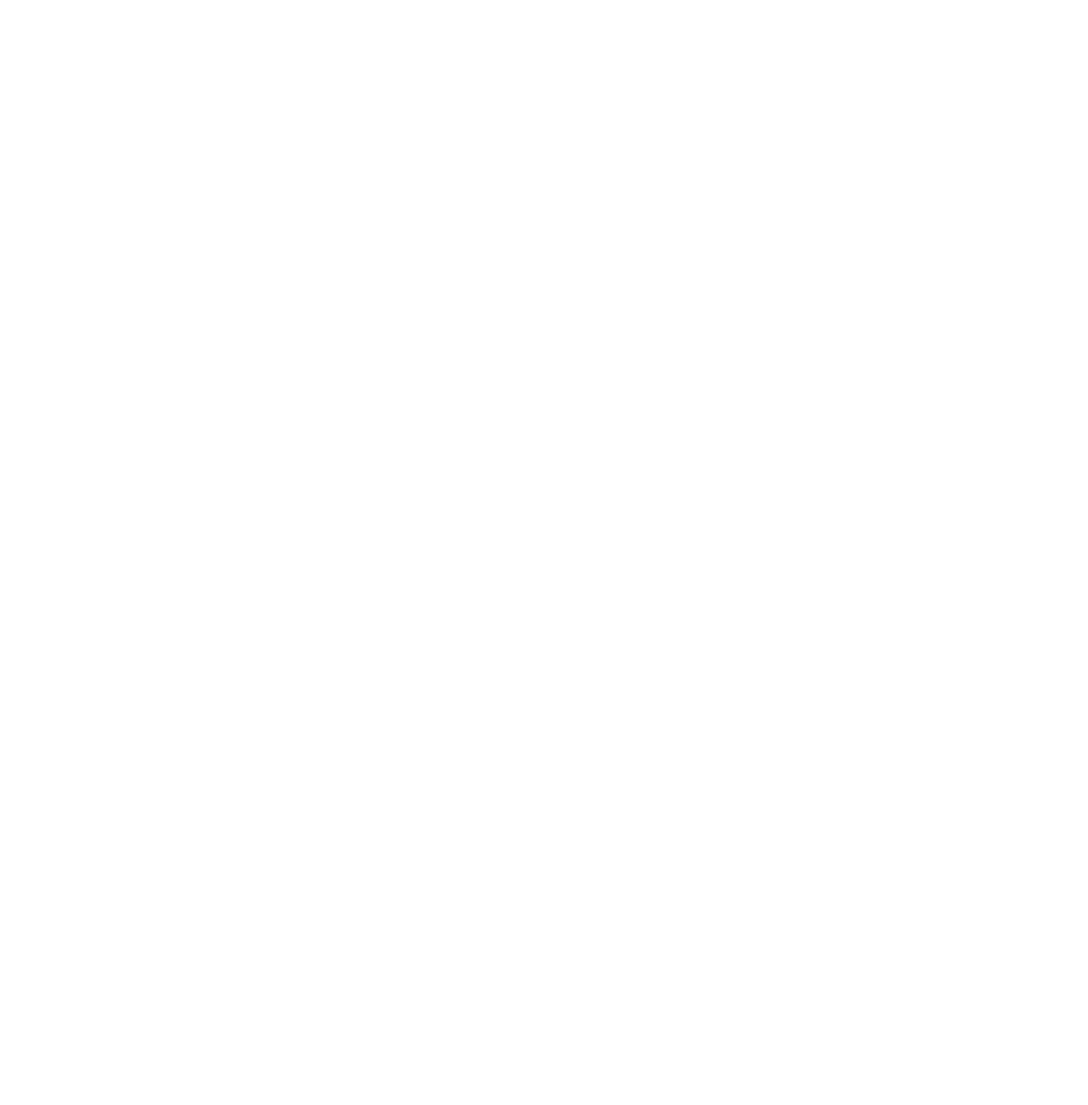
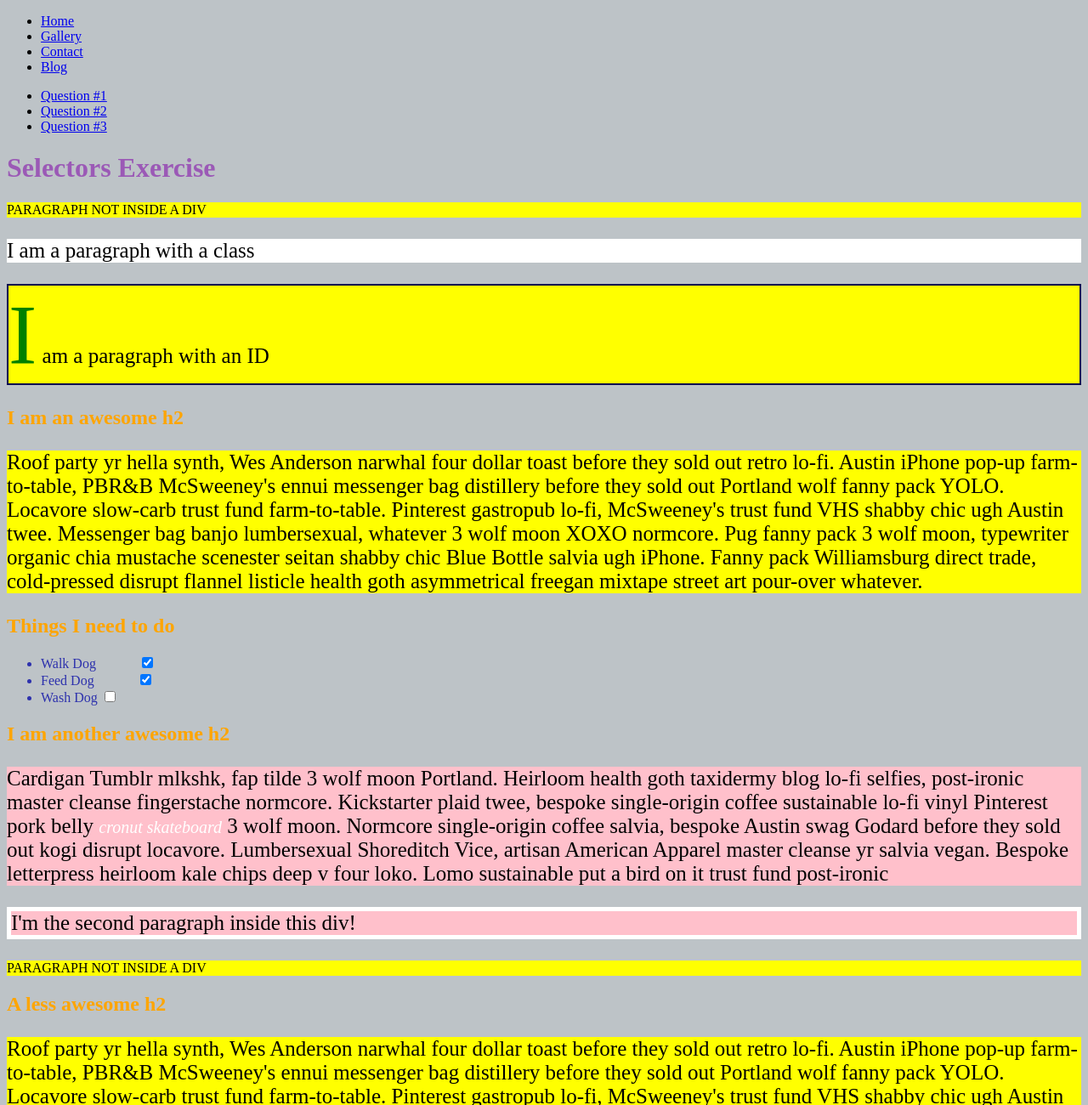
Before and after one commit to abrishdew/MyCv, a plain HTML site: page My Works/question_1.html in a window 1280 px wide. Shown: the top 1300 px of the page at 85% size. Before the commit the page ends 800 px from the top, so only its background shows below. Drawn offline with Linux system fonts and the light colour scheme.

Commit message:
Phase II Progressing with the assignment Finished question 1 an d 2.

```diff
--- /dev/null
+++ b/My Works/Assets/css/mywork.css
@@ -0,0 +1,23 @@
+*{
+    padding: 0;
+    margin: 0;
+}
+
+header{
+    background-color: greenyellow;
+    position: fixed;
+    width: 100%;
+}
+
+nav>ul>li{
+    display: inline;
+    padding: 5px;
+    font-size: 20px;
+}
+
+.ques{
+    display: inline-block;
+    padding: 5px;
+    float: right;
+    margin-top: auto;
+}
--- /dev/null
+++ b/My Works/Assets/css/q1.css
@@ -0,0 +1,109 @@
+/* Style the HTML elements according to the following instructions.
+DO NOT ALTER THE EXISTING HTML TO DO THIS.  WRITE ONLY CSS!
+
+/* Give the <body> element a background of #bdc3c7*/
+
+
+body{
+    background-color: #bdc3c7;
+
+}
+
+
+/* Make the <h1> element #9b59b6*/
+h1{
+    color: #9b59b6;
+}
+
+
+/* Make all <h2> elements orange */
+h2 {
+    color: orange;
+}
+
+
+/* Make all <li> elements blue(pick your own hexadecimal blue)*/
+div>ul>li{
+    color:#2d31ad;
+}
+
+/*Change the background on every paragraph to be yellow*/
+p{
+    background-color: yellow;
+}
+
+
+/*Make all inputs have a 3px red border*/
+div>input{
+    border: solid 3px red;
+}
+
+/* Give everything with the class 'hello' a white background*/
+.hello{
+    background-color: white;
+}
+
+/* Give the element with id 'special' a 2px solid blue border(pick your own rgb blue)*/
+#special{
+    border: solid 2px rgb(3, 3, 80);
+}
+
+/*Make all the <p>'s that are nested inside of divs 25px font(font-size: 25px)*/
+div>p{
+    font-size: 25px;
+
+}
+
+/*Make only inputs with type 'text' have a gray background*/
+input[type = "text"]{
+    background-color: grey;
+}
+
+/* Give both <p>'s inside the 3rd <div> a pink background*/
+div:nth-child(6) > p{
+    background-color: pink;
+
+}
+
+/* Give the 2nd <p> inside the 3rd <div> a 5px white border*/
+div:nth-child(6) > p:nth-child(3){
+    border: solid 5px white;
+}
+
+/* Make the <em> in the 3rd <div> element white and 20px font(font-size:20px)*/
+div:nth-child(6) > p:nth-child(2)> em{
+    color: white;
+    font-size: 20px;
+}
+
+
+/*BONUS CHALLENGES*/
+/*You may need to research some other selectors and properties*/
+
+/*Make all "checked" checkboxes have a left margin of 50px(margin-left: 50px)*/
+:checked{
+    margin-left: 50px;
+
+}
+
+/* Make the <label> elements all UPPERCASE without changing the HTML(definitely look this one up*/
+    label{
+        text-transform: uppercase;
+    }
+
+/*Make the first letter of the element with id 'special' green and 100px font size(font-size: 100)*/
+    #special::first-letter {
+        font-size: 100px;
+        color: green;
+    }
+
+/*Make the <h1> element's color change to blue when hovered over */
+    h1:hover{
+        color: blue;
+    }
+
+/*Make the <a> element's that have been visited gray */
+
+a:visited{
+    color: rgba(128, 128, 128, 0.103);
+}
--- /dev/null
+++ b/My Works/Assets/css/q2.css
@@ -0,0 +1,26 @@
+h1{
+    font: larger;
+    text-align: Center;
+    margin-top: 50px;
+}
+td{
+    width: 100px;
+    height: 100px;
+}
+table{
+    margin: 5px auto;
+    border-spacing: 0;
+}
+.Vertical{
+    border-left: 2px solid black;
+    border-right: 2px solid black;
+
+}
+.Horizontal{
+    border-top: 2px solid black ;
+    border-bottom:2px solid black;
+
+}
+td{
+    text-align: center;
+}
--- a/My Works/myworks.html
+++ b/My Works/myworks.html
@@ -0,0 +1,36 @@
+<!DOCTYPE html>
+<html lang="en">
+<head>
+    <meta charset="UTF-8">
+    <meta name="viewport" content="width=device-width, initial-scale=1.0">
+    <title>My Work</title>
+    <link rel="stylesheet" href="./Assets/css/mywork.css">
+</head>
+
+<body>
+
+    <!-- Navigation -->
+<header>
+    <nav>
+
+<ul>
+    <li><a href="../index.html" target="blank" >Home</a></li>
+    <li><a href="../gallery.html" target="blank" >Gallery</a></li>
+    <li><a href="../contact.html" target="blank" >Contact</a></li>
+    <li><a href="../blog.html" target="blank" >Blog</a></li>
+</ul>
+
+<ul class="ques">
+    <li><a href="question_1.html">Question #1</a></li>
+    <li><a href="question_2.html">Question #2</a></li>
+    <li><a href="question_3.html">Question #3</a></li>
+</ul>
+
+    </nav>
+
+
+</header>
+
+
+</body>
+</html>
--- a/My Works/question_1.html
+++ b/My Works/question_1.html
@@ -0,0 +1,91 @@
+<!DOCTYPE html>
+<html lang="en">
+<head>
+    <meta charset="UTF-8">
+    <meta name="viewport" content="width=device-width, initial-scale=1.0">
+    <title>Question #1</title>
+    <link rel="stylesheet" type="text/css" href="./Assets/css/q1.css">
+</head>
+<body>
+  <header>
+    <nav>
+
+<ul>
+    <li><a href="../index.html" target="blank" >Home</a></li>
+    <li><a href="../gallery.html" target="blank" >Gallery</a></li>
+    <li><a href="../contact.html" target="blank" >Contact</a></li>
+    <li><a href="../blog.html" target="blank" >Blog</a></li>
+</ul>
+
+<ul class="ques">
+    <li><a href="question_1.html">Question #1</a></li>
+    <li><a href="question_2.html">Question #2</a></li>
+    <li><a href="question_3.html">Question #3</a></li>
+</ul>
+
+    </nav>
+
+
+</header>
+
+
+
+
+
+    <h1>Selectors Exercise</h1>
+
+<p>PARAGRAPH NOT INSIDE A DIV</p>
+
+<div>
+  <p class="hello">I am a paragraph with a class</p>
+  <p id="special">I am a paragraph with an ID</p>
+
+  <h2>I am an awesome h2</h2>
+
+
+  <p>Roof party yr hella synth, Wes Anderson narwhal four dollar toast before they sold out retro lo-fi. Austin iPhone pop-up farm-to-table, PBR&B McSweeney's ennui messenger bag distillery before they sold out Portland wolf fanny pack YOLO. Locavore slow-carb trust fund farm-to-table. Pinterest gastropub lo-fi, McSweeney's trust fund VHS shabby chic ugh Austin twee. Messenger bag banjo lumbersexual, whatever 3 wolf moon XOXO normcore. Pug fanny pack 3 wolf moon, typewriter organic chia mustache scenester seitan shabby chic Blue Bottle salvia ugh iPhone. Fanny pack Williamsburg direct trade, cold-pressed disrupt flannel listicle health goth asymmetrical freegan mixtape street art pour-over whatever.</p>
+
+</div>
+
+<div>
+  <h2>Things I need to do</h2>
+
+  <ul>
+    <li>Walk Dog <input type="checkbox" checked> </li>
+    <li>Feed Dog <input type="checkbox" checked> </li>
+    <li>Wash Dog <input type="checkbox"></li>
+  </ul>
+</div>
+
+<div>
+  <h2>I am another awesome h2</h2>
+
+  <p>Cardigan Tumblr mlkshk, fap tilde 3 wolf moon Portland. Heirloom health goth taxidermy blog lo-fi selfies, post-ironic master cleanse fingerstache normcore. Kickstarter plaid twee, bespoke single-origin coffee sustainable lo-fi vinyl Pinterest pork belly <em>cronut skateboard</em> 3 wolf moon. Normcore single-origin coffee salvia, bespoke Austin swag Godard before they sold out kogi disrupt locavore. Lumbersexual Shoreditch Vice, artisan American Apparel master cleanse yr salvia vegan. Bespoke letterpress heirloom kale chips deep v four loko. Lomo sustainable put a bird on it trust fund post-ironic</p>
+
+  <p>I'm the second paragraph inside this div!</p>
+</div>
+
+<p>PARAGRAPH NOT INSIDE A DIV</p>
+
+
+<div>
+  <h2>A less awesome h2</h2>
+
+  <p>Roof party yr hella synth, Wes Anderson narwhal four dollar toast before they sold out retro lo-fi. Austin iPhone pop-up farm-to-table, PBR&B McSweeney's ennui messenger bag distillery before they sold out Portland wolf fanny pack YOLO. Locavore slow-carb trust fund farm-to-table. Pinterest gastropub lo-fi, McSweeney's trust fund VHS shabby chic ugh Austin twee. Messenger bag banjo lumbersexual, whatever 3 wolf moon XOXO normcore. Pug fanny pack 3 wolf moon, typewriter organic chia mustache scenester seitan shabby chic Blue Bottle salvia ugh iPhone. Fanny pack Williamsburg direct trade, cold-pressed disrupt flannel listicle health goth asymmetrical freegan mixtape street art pour-over whatever</p>
+
+  <p>One last paragraph here!</p>
+
+  <a href="http://www.facebook.com">I am a link to facebook</a>
+  <a href="http://www.facebook.com">I am another link to facebook</a>
+  <br>
+
+  <input type="text" name="name" /><label> Name</label><br/>
+  <input type="password" name="password" /><label> Password</label><br/>
+
+</div>
+
+<p>PARAGRAPH NOT INSIDE A DIV</p>
+
+
+</body>
+</html>
```
Also changed, not shown: My Works/Assets/css/q3.css (added, +58 -0 lines), My Works/question_2.html (+61 -0 lines), My Works/question_3.html (+31 -0 lines), blog.html (+1 -8 lines), My Works/Assets/css/style.css (deleted).
